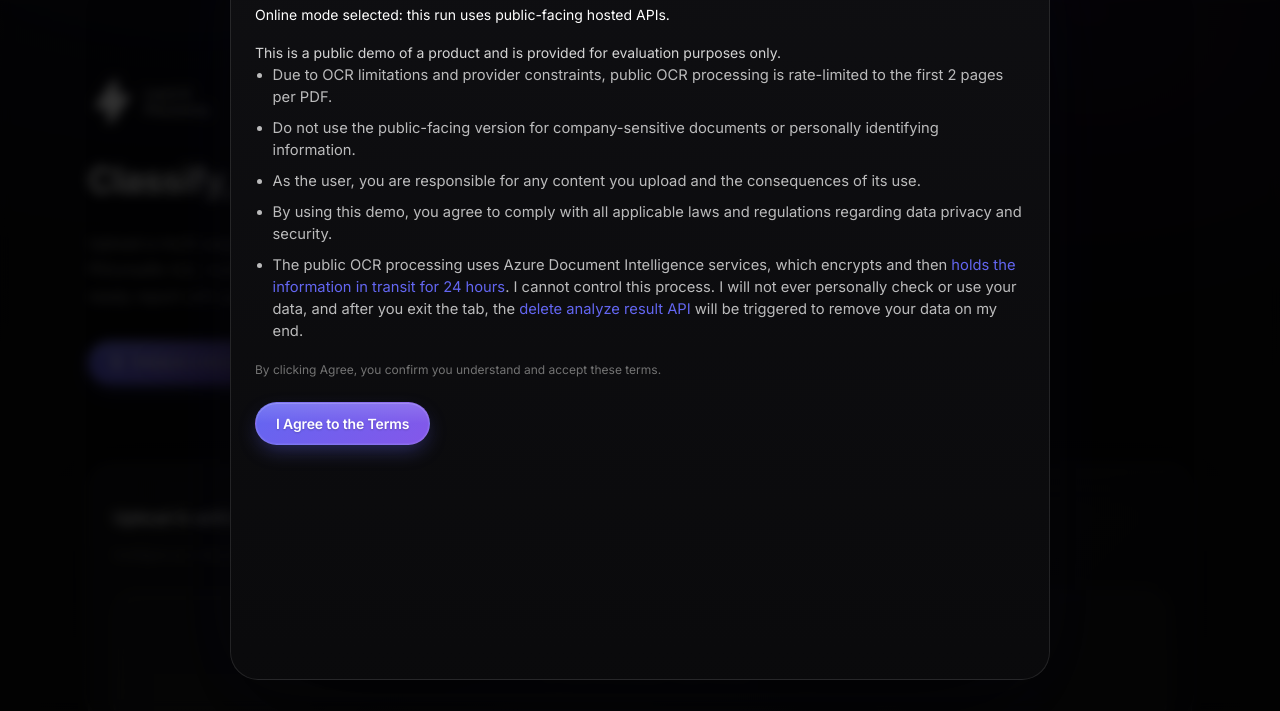
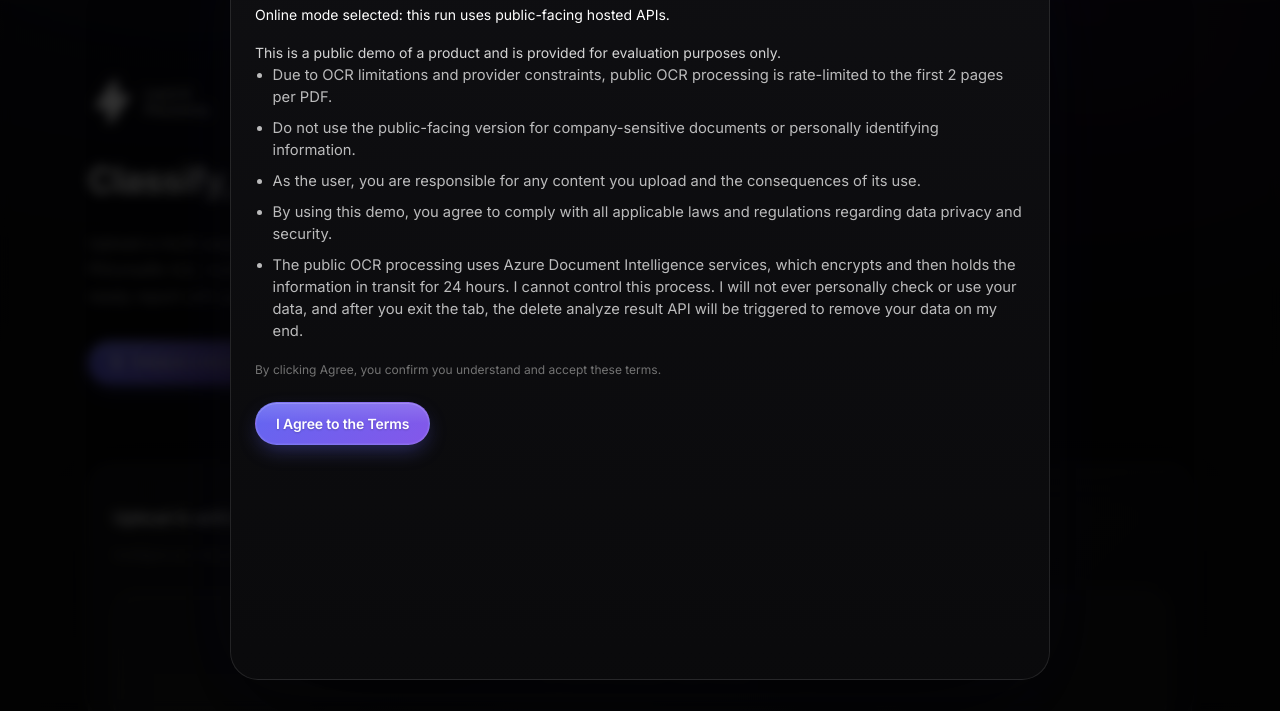
Before and after one commit to joshEng1/Classified-Document, a plain HTML site: page public/index.html in a window 1280 px wide. Shown: the part 88-799 px from the top of the page. Drawn offline with Linux system fonts and the light colour scheme; no server answers.

Commit message:
fix: remove default link color to enhance styling consistency

```diff
--- a/public/app.css
+++ b/public/app.css
@@ -1246,7 +1246,6 @@ body.modal-lock {
 }
 
 a {
-  color: rgb(99, 102, 241);
   text-decoration: none;
   transition: all 0.15s ease;
 }
```
